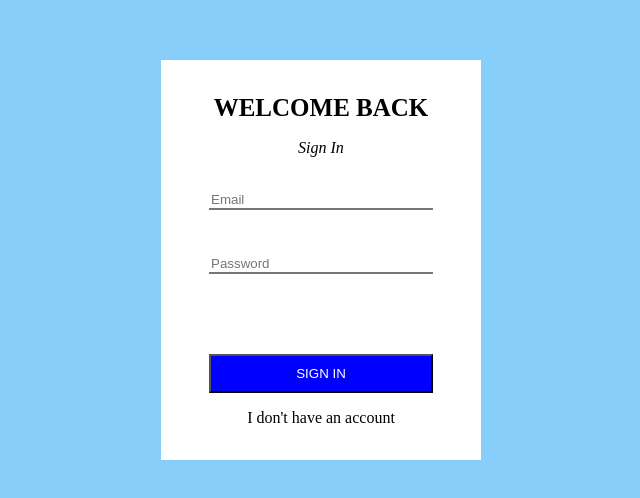
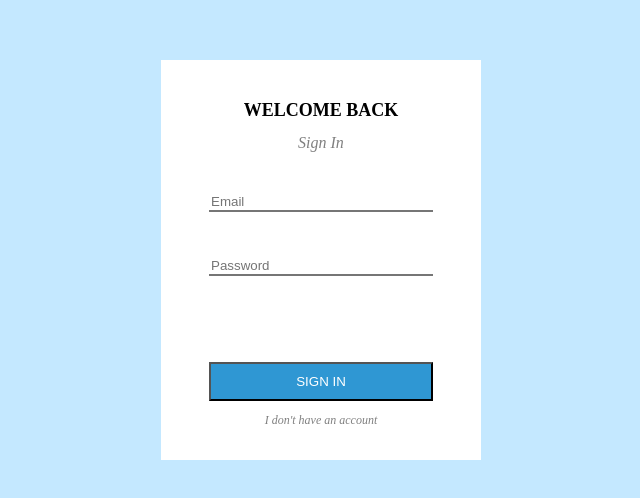
Before and after one commit to stovet/exercise1, a plain HTML site: page index.html in a window 1280 px wide. Shown: the part 140-638 px from the top of the page, without its empty margins (319-959 px from the left). Drawn offline with Linux system fonts and the light colour scheme.

Commit message:
changed color

```diff
--- a/app.css
+++ b/app.css
@@ -1,5 +1,5 @@
 body {
-    background-color:lightskyblue;
+    background-color:rgb(196, 232, 255);
     display: flex;
     justify-content: center;
     align-items: center;
@@ -10,7 +10,9 @@ header{
 }
 
 h1{
-    font-size: 25px;
+    font-size: 18px;
+    margin-top: 20px;
+
 }
 div{
     display: flex;
@@ -47,12 +49,19 @@ footer{
 }
 button{
     color: white;
-    background-color: blue;
+    background-color: rgb(47, 151, 211);
     width: 70%;
     padding: 10px;
 
+}
+p{
+    color: grey;
 }
 #sign-in{
     margin: 0 auto;
     font-style: italic;
 }
+#no-acc{
+    font-style: italic;
+    font-size: 12px;
+}
--- a/index.html
+++ b/index.html
@@ -20,7 +20,7 @@
         </main>
         <footer>
             <button>SIGN IN</button>
-            <p>I don't have an account</p>
+            <p id="no-acc">I don't have an account</p>
         </footer>
     </div>
 </body>
```
